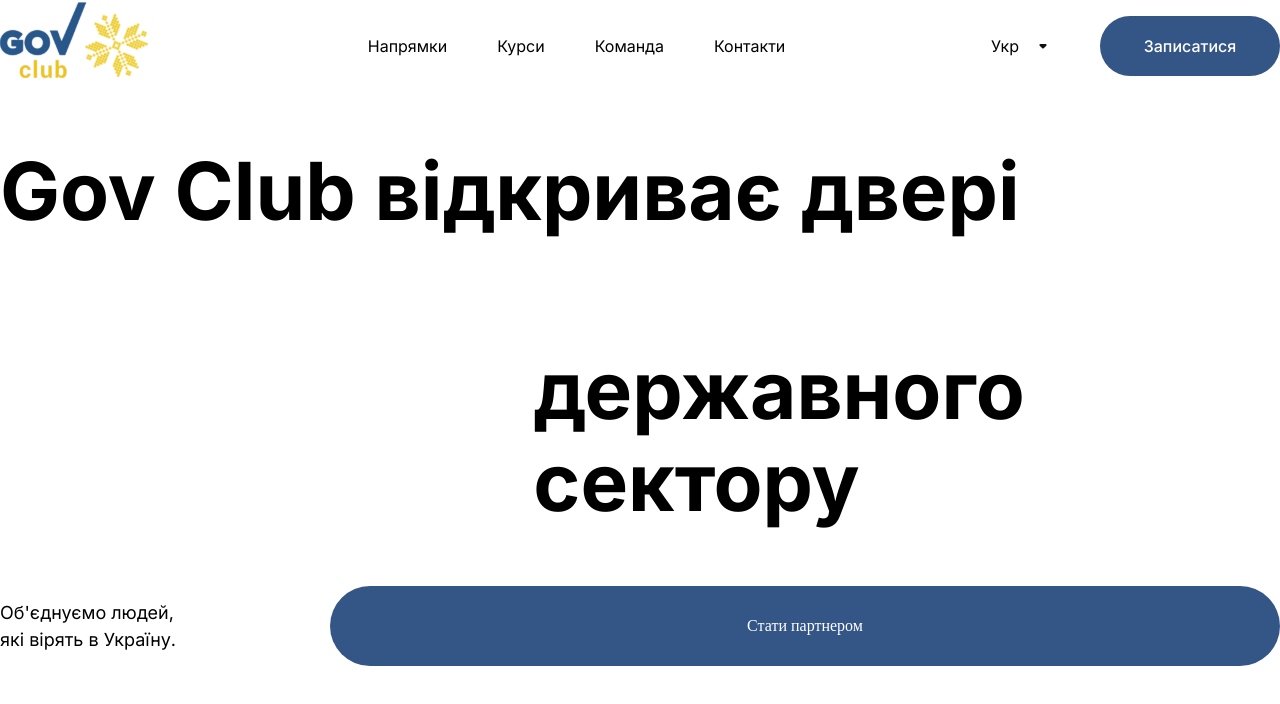
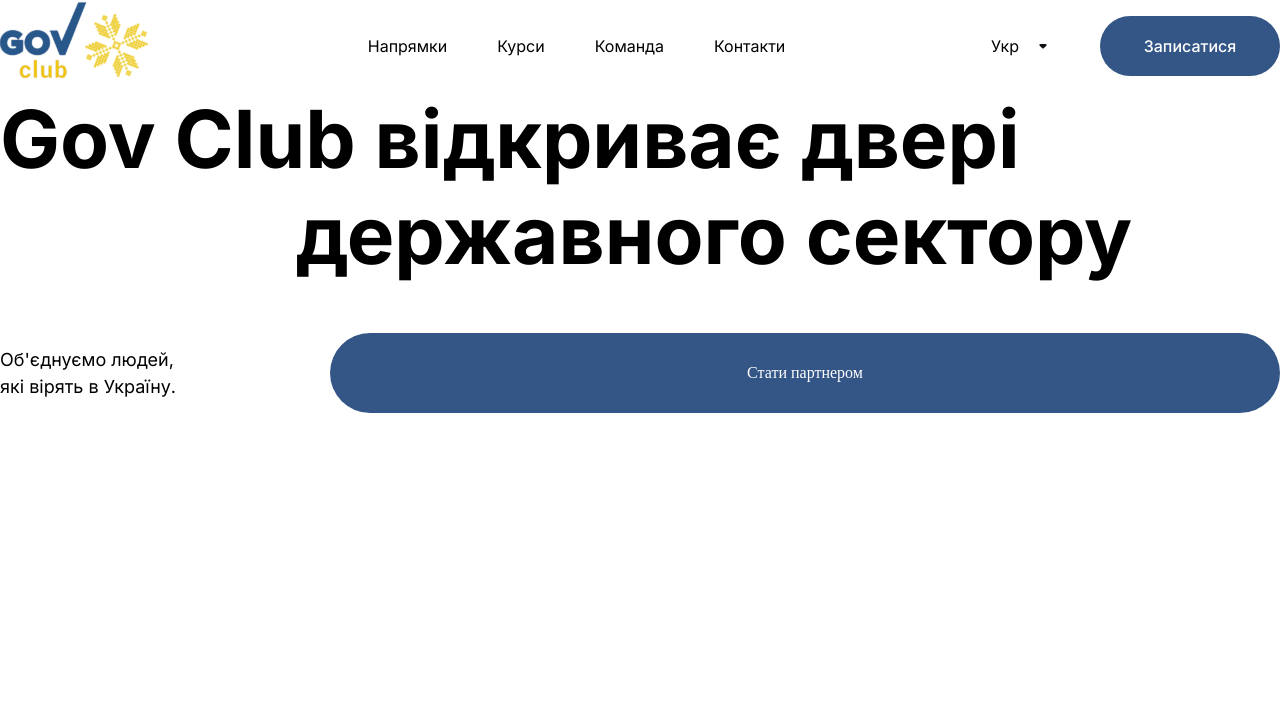
Before and after one commit to tkachuk2291/govClub, a Nuxt app in the folder govClubFrontEnd/: page /Home in a window 1280 px wide. Shown: the top 704 px of the page. Built offline with nearby package versions, Linux system fonts and the light colour scheme.

Commit message:
fixed styles

```diff
--- a/govClubFrontEnd/nuxt.config.ts
+++ b/govClubFrontEnd/nuxt.config.ts
@@ -2,7 +2,9 @@
   compatibilityDate: '2025-05-15',
   devtools: { enabled: true },
   css: [
-    'normalize.css/normalize.css'
+      'normalize.css/normalize.css',
+    './reset.css',
+
   ],
 
   modules: ['@nuxtjs/google-fonts'],
--- a/govClubFrontEnd/pages/Home.vue
+++ b/govClubFrontEnd/pages/Home.vue
@@ -7,6 +7,7 @@
     <main>
       <section class="hero">
         <h1 class="hero__title hero__item1">Gov Club відкриває двері </h1>
+
         <h1 class="hero__title hero__item2">державного сектору</h1>
         <div class="hero__container hero__item3">
           <p class="hero__text">Об'єднуємо людей, які вірять в Україну.</p>
@@ -25,39 +26,47 @@
   }
 }
 
-.hero{
+.hero {
   max-width: 1280px;
+  //row-gap: 50px;
   margin: 0 auto;
   display: grid;
   grid-template-rows: auto;
-  grid-template-columns: repeat(12 , 1fr);
+  grid-template-columns: repeat(13, 1fr);
   grid-auto-flow: column;
 
 
   &__item1 {
-    grid-column: 1 / 11;
-  }
-  &__item2 {
-    grid-column: 6 / 12;
-  }
-  &__item3 {
     grid-column: 1 / 13;
   }
+
+  &__item2 {
+    grid-column: 4 / 13;
+    margin-bottom: 50px;
+  }
+
+  &__item3 {
+    grid-column: 1 / 14;
+  }
+
   &__container {
     display: flex;
     align-items: center;
     justify-content: center;
     gap: 150px;
   }
+
   &__title {
-      font-family: Inter;
-      font-weight: 700;
-      font-size: 80px;
+    font-family: Inter;
+    font-weight: 700;
+    font-size: 80px;
+    line-height: 1.2;
 
-      //line-height: 120%;
-      //letter-spacing: 0;
+    //line-height: 120%;
+    //letter-spacing: 0;
   }
-  &__button{
+
+  &__button {
     width: 950px;
     height: 80px;
     text-decoration: none;
@@ -70,6 +79,7 @@
     align-items: center;
     justify-content: center;
   }
+
   &__text {
     max-width: 180px;
     font-family: Inter;
@@ -80,8 +90,12 @@
 
   }
 
+  &__gap-container {
+
+
+  }
+
 }
 
 
-
 </style>
--- /dev/null
+++ b/govClubFrontEnd/reset.css
@@ -0,0 +1,48 @@
+/* http://meyerweb.com/eric/tools/css/reset/
+   v2.0 | 20110126
+   License: none (public domain)
+*/
+
+html, body, div, span, applet, object, iframe,
+h1, h2, h3, h4, h5, h6, p, blockquote, pre,
+a, abbr, acronym, address, big, cite, code,
+del, dfn, em, img, ins, kbd, q, s, samp,
+small, strike, strong, sub, sup, tt, var,
+b, u, i, center,
+dl, dt, dd, ol, ul, li,
+fieldset, form, label, legend,
+table, caption, tbody, tfoot, thead, tr, th, td,
+article, aside, canvas, details, embed,
+figure, figcaption, footer, header, hgroup,
+menu, nav, output, ruby, section, summary,
+time, mark, audio, video {
+	margin: 0;
+	padding: 0;
+	border: 0;
+	font-size: 100%;
+	font: inherit;
+	vertical-align: baseline;
+}
+/* HTML5 display-role reset for older browsers */
+article, aside, details, figcaption, figure,
+footer, header, hgroup, menu, nav, section {
+	display: block;
+}
+body {
+	line-height: 1;
+}
+ol, ul {
+	list-style: none;
+}
+blockquote, q {
+	quotes: none;
+}
+blockquote:before, blockquote:after,
+q:before, q:after {
+	content: '';
+	content: none;
+}
+table {
+	border-collapse: collapse;
+	border-spacing: 0;
+}
```
